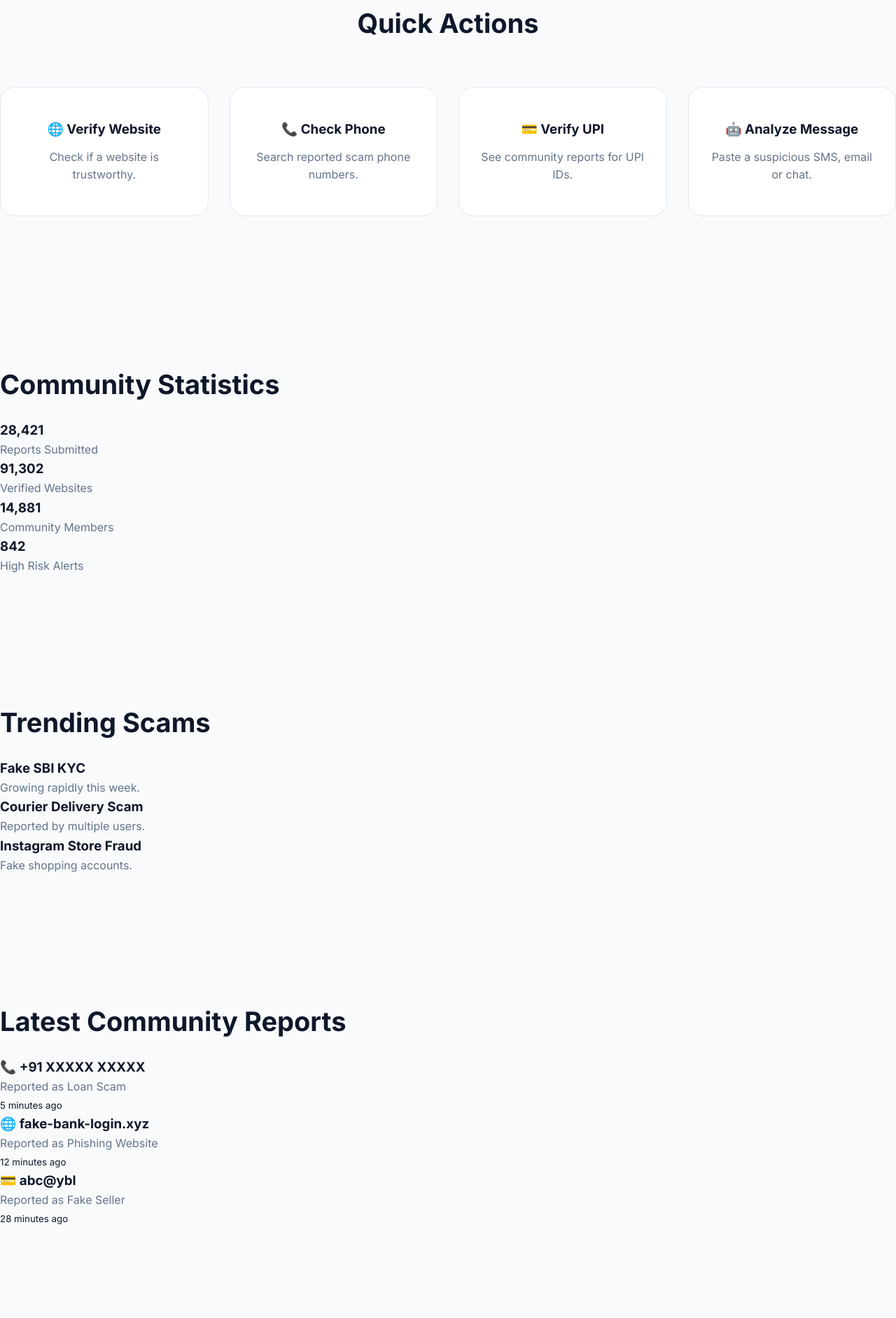
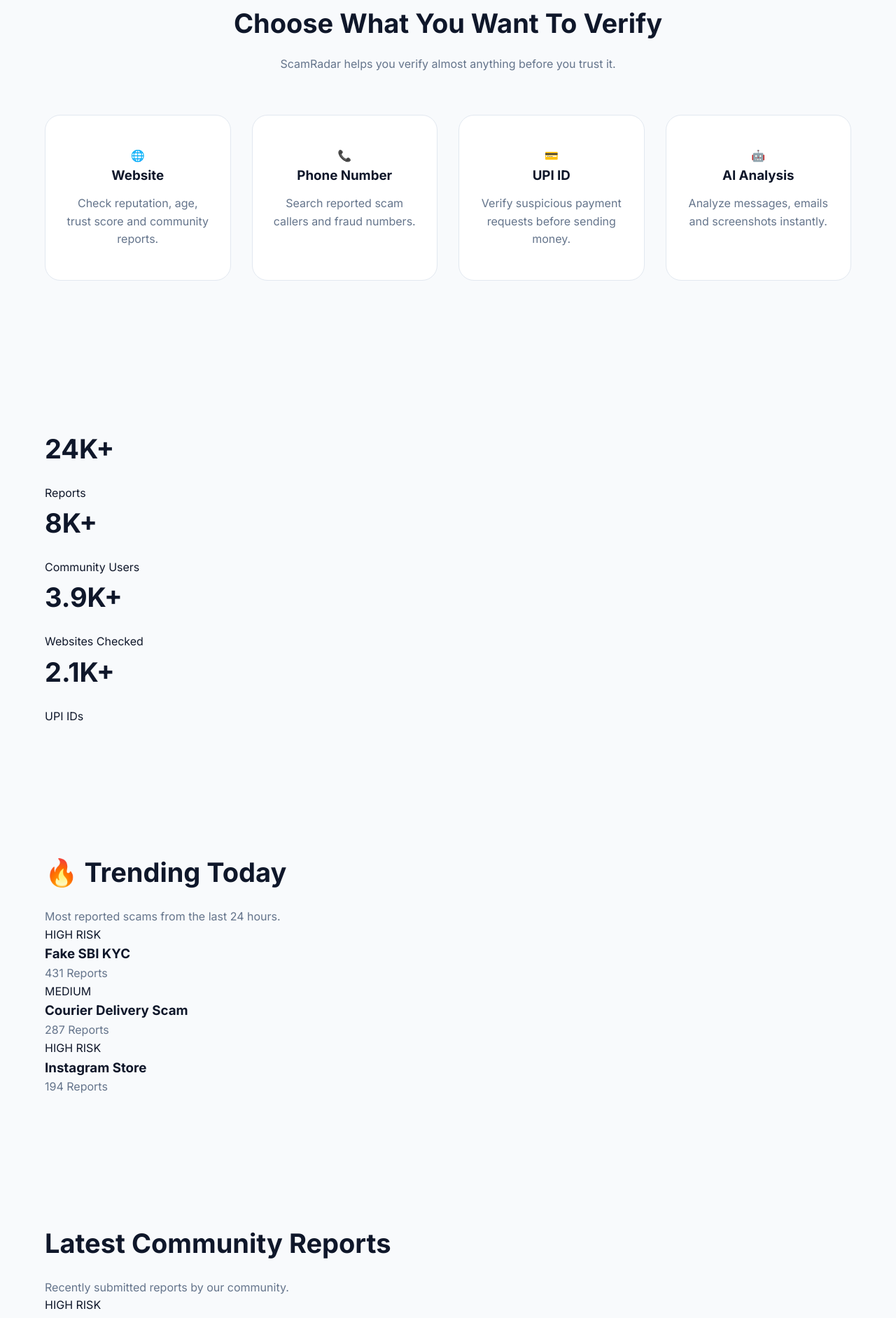
Before and after one commit to Smoke-bit/ScamRadar, a plain HTML site: page index.html in a window 1280 px wide. Shown: the part 917-2800 px from the top of the page at 70% size. Drawn offline with Linux system fonts and the light colour scheme; files that its build step writes are made by us from their sources; files whose address does not match are found by name.

Commit message:
Upaded index.html

```diff
--- a/index.html
+++ b/index.html
@@ -79,6 +79,310 @@
         </div>
 
     </section>
+    <!-- ===========================
+     QUICK ACTIONS
+=========================== -->
+
+<section class="quick-actions">
+
+    <div class="container">
+
+        <div class="section-title">
+
+            <h2>Choose What You Want To Verify</h2>
+
+            <p>ScamRadar helps you verify almost anything before you trust it.</p>
+
+        </div>
+
+        <div class="action-grid">
+
+            <a href="verify.html" class="action-card">
+
+                <div class="action-icon">🌐</div>
+
+                <h3>Website</h3>
+
+                <p>Check reputation, age, trust score and community reports.</p>
+
+            </a>
+
+            <a href="verify.html" class="action-card">
+
+                <div class="action-icon">📞</div>
+
+                <h3>Phone Number</h3>
+
+                <p>Search reported scam callers and fraud numbers.</p>
+
+            </a>
+
+            <a href="verify.html" class="action-card">
+
+                <div class="action-icon">💳</div>
+
+                <h3>UPI ID</h3>
+
+                <p>Verify suspicious payment requests before sending money.</p>
+
+            </a>
+
+            <a href="analyze.html" class="action-card">
+
+                <div class="action-icon">🤖</div>
+
+                <h3>AI Analysis</h3>
+
+                <p>Analyze messages, emails and screenshots instantly.</p>
+
+            </a>
+
+        </div>
+
+    </div>
+
+</section>
+
+
+
+<!-- ===========================
+     COMMUNITY STATS
+=========================== -->
+
+<section class="stats">
+
+    <div class="container">
+
+        <div class="stats-grid">
+
+            <div class="stat-box">
+
+                <h2>24K+</h2>
+
+                <span>Reports</span>
+
+            </div>
+
+            <div class="stat-box">
+
+                <h2>8K+</h2>
+
+                <span>Community Users</span>
+
+            </div>
+
+            <div class="stat-box">
+
+                <h2>3.9K+</h2>
+
+                <span>Websites Checked</span>
+
+            </div>
+
+            <div class="stat-box">
+
+                <h2>2.1K+</h2>
+
+                <span>UPI IDs</span>
+
+            </div>
+
+        </div>
+
+    </div>
+
+</section>
+
+
+
+<!-- ===========================
+     TRENDING TODAY
+=========================== -->
+
+<section class="trending">
+
+    <div class="container">
+
+        <div class="section-title">
+
+            <h2>🔥 Trending Today</h2>
+
+            <p>Most reported scams from the last 24 hours.</p>
+
+        </div>
+
+        <div class="trend-grid">
+
+            <div class="trend-card">
+
+                <span class="risk high">HIGH RISK</span>
+
+                <h3>Fake SBI KYC</h3>
+
+                <p>431 Reports</p>
+
+            </div>
+
+            <div class="trend-card">
+
+                <span class="risk medium">MEDIUM</span>
+
+                <h3>Courier Delivery Scam</h3>
+
+                <p>287 Reports</p>
+
+            </div>
+
+            <div class="trend-card">
+
+                <span class="risk high">HIGH RISK</span>
+
+                <h3>Instagram Store</h3>
+
+                <p>194 Reports</p>
+
+            </div>
+
+        </div>
+
+    </div>
+
+</section>
+
+
+
+<!-- ===========================
+     LATEST REPORTS
+=========================== -->
+
+<section class="latest">
+
+    <div class="container">
+
+        <div class="section-title">
+
+            <h2>Latest Community Reports</h2>
+
+            <p>Recently submitted reports by our community.</p>
+
+        </div>
+
+        <div class="report-grid">
+
+            <div class="report-card">
+
+                <span class="risk high">HIGH RISK</span>
+
+                <h3>fake-bank.xyz</h3>
+
+                <p>Reported by 248 users</p>
+
+                <small>2 minutes ago</small>
+
+            </div>
+
+            <div class="report-card">
+
+                <span class="risk medium">MEDIUM</span>
+
+                <h3>+91 98765 43210</h3>
+
+                <p>Loan Scam</p>
+
+                <small>15 minutes ago</small>
+
+            </div>
+
+            <div class="report-card">
+
+                <span class="risk high">HIGH RISK</span>
+
+                <h3>abc@ybl</h3>
+
+                <p>Fake UPI Payment</p>
+
+                <small>36 minutes ago</small>
+
+            </div>
+
+        </div>
+
+    </div>
+
+</section>
+
+
+
+<!-- ===========================
+     CALL TO ACTION
+=========================== -->
+
+<section class="cta">
+
+    <div class="container">
+
+        <div class="cta-box">
+
+            <h2>Help Build A Safer Internet.</h2>
+
+            <p>
+                Every report helps protect thousands of people from online scams.
+            </p>
+
+            <a href="report.html" class="primary-btn">
+
+                Report a Scam →
+
+            </a>
+
+        </div>
+
+    </div>
+
+</section>
+
+
+
+<!-- ===========================
+     FOOTER
+=========================== -->
+
+<footer>
+
+    <div class="container footer-container">
+
+        <div>
+
+            <h2>🛡 ScamRadar</h2>
+
+            <p>
+
+                Community powered scam detection platform.
+
+            </p>
+
+        </div>
+
+        <div class="footer-links">
+
+            <a href="about.html">About</a>
+
+            <a href="privacy.html">Privacy</a>
+
+            <a href="terms.html">Terms</a>
+
+            <a href="contact.html">Contact</a>
+
+        </div>
+
+    </div>
+
+</footer>
+
+<script src="js/main.js"></script>
+
+</body>
+</html>
 
     <!-- ================= QUICK ACTIONS ================= -->
 
```
